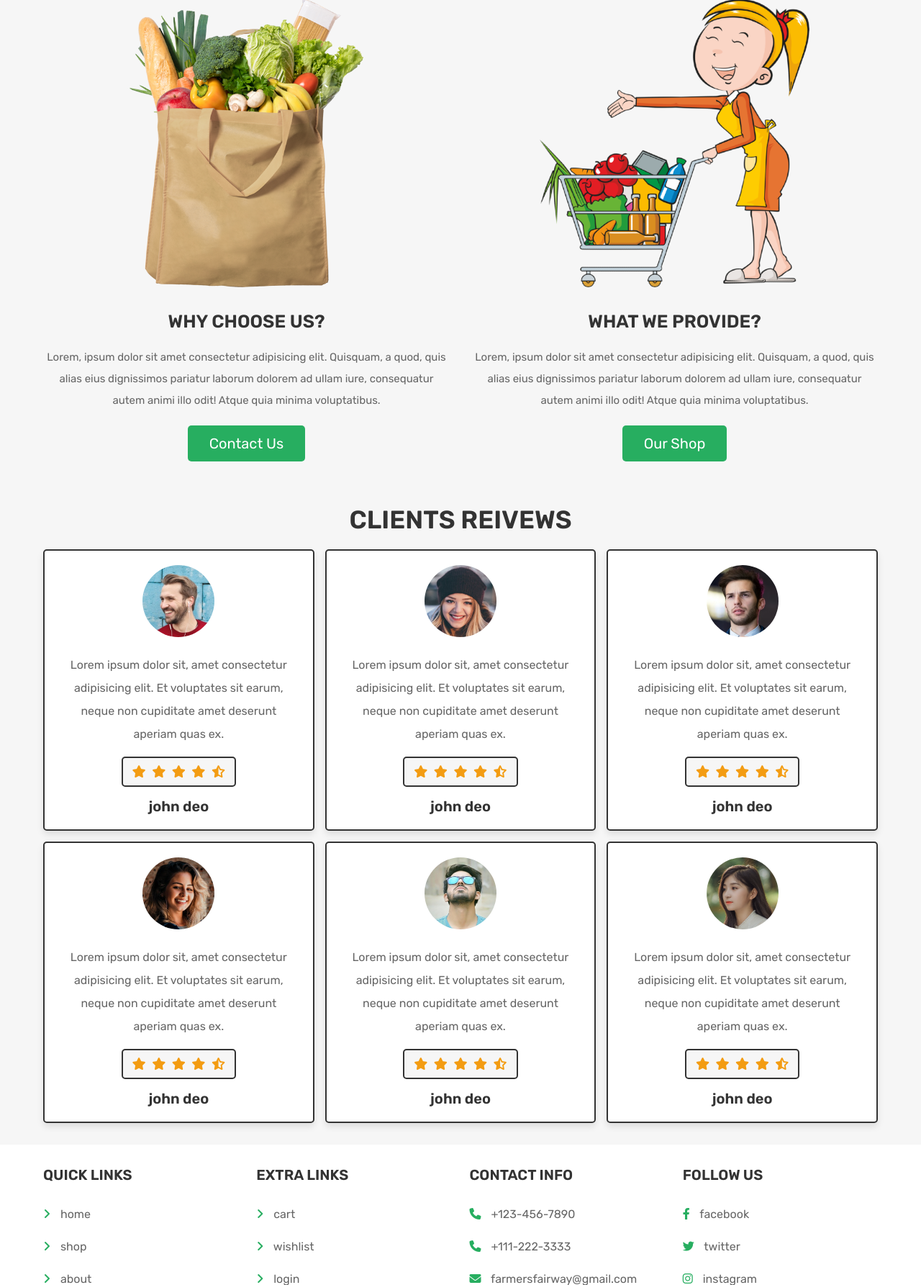
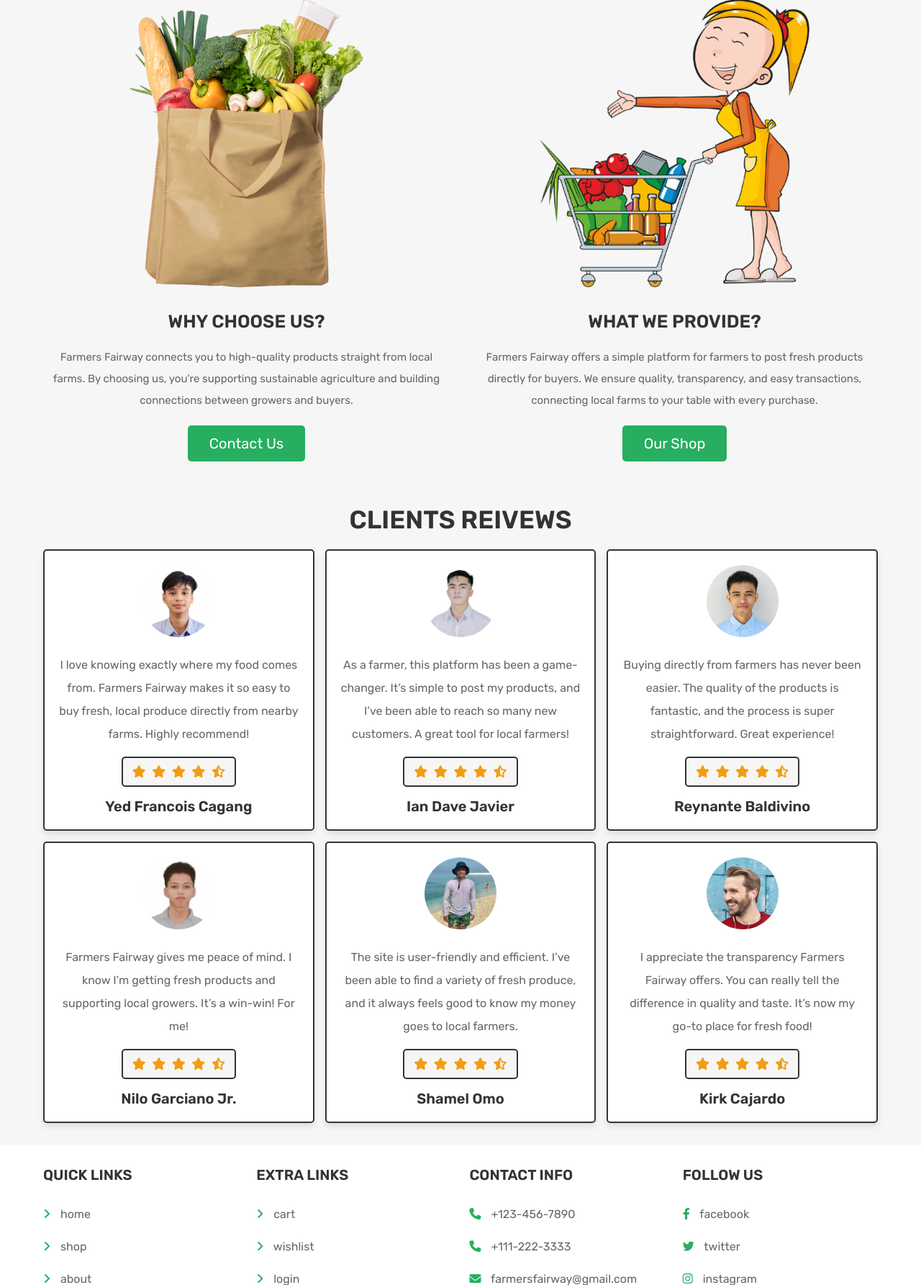
Before and after one commit to Javier-Ian/Farmers-Fairway, a PHP site: page /about.php in a window 1280 px wide. Shown: the part 100-1885 px from the top of the page at 72% size. Run offline with PHP 8.4, Linux system fonts and the light colour scheme; the visitor is signed in with stand-in values (Sample User, id 1); data that the repository does not hold is empty; some libraries are stand-ins or nearby versions.

Commit message:
changes in about page

```diff
--- a/about.php
+++ b/about.php
@@ -38,14 +38,14 @@
       <div class="box">
          <img src="images/about-img-1.png" alt="">
          <h3>why choose us?</h3>
-         <p>Lorem, ipsum dolor sit amet consectetur adipisicing elit. Quisquam, a quod, quis alias eius dignissimos pariatur laborum dolorem ad ullam iure, consequatur autem animi illo odit! Atque quia minima voluptatibus.</p>
+         <p>Farmers Fairway connects you to high-quality products straight from local farms. By choosing us, you're supporting sustainable agriculture and building connections between growers and buyers.</p>
          <a href="contact.php" class="btn">contact us</a>
       </div>
 
       <div class="box">
          <img src="images/about-img-2.png" alt="">
          <h3>what we provide?</h3>
-         <p>Lorem, ipsum dolor sit amet consectetur adipisicing elit. Quisquam, a quod, quis alias eius dignissimos pariatur laborum dolorem ad ullam iure, consequatur autem animi illo odit! Atque quia minima voluptatibus.</p>
+         <p>Farmers Fairway offers a simple platform for farmers to post fresh products directly for buyers. We ensure quality, transparency, and easy transactions, connecting local farms to your table with every purchase.</p>
          <a href="shop.php" class="btn">our shop</a>
       </div>
 
@@ -60,8 +60,8 @@
    <div class="box-container">
 
       <div class="box">
-         <img src="images/pic-1.png" alt="">
-         <p>Lorem ipsum dolor sit, amet consectetur adipisicing elit. Et voluptates sit earum, neque non cupiditate amet deserunt aperiam quas ex.</p>
+         <img src="images/yed.jpg" alt="">
+         <p>I love knowing exactly where my food comes from. Farmers Fairway makes it so easy to buy fresh, local produce directly from nearby farms. Highly recommend!</p>
          <div class="stars">
             <i class="fas fa-star"></i>
             <i class="fas fa-star"></i>
@@ -69,12 +69,12 @@
             <i class="fas fa-star"></i>
             <i class="fas fa-star-half-alt"></i>
          </div>
-         <h3>john deo</h3>
+         <h3>Yed Francois Cagang</h3>
       </div>
 
       <div class="box">
-         <img src="images/pic-2.png" alt="">
-         <p>Lorem ipsum dolor sit, amet consectetur adipisicing elit. Et voluptates sit earum, neque non cupiditate amet deserunt aperiam quas ex.</p>
+         <img src="images/ian.jpg" alt="">
+         <p>As a farmer, this platform has been a game-changer. It’s simple to post my products, and I’ve been able to reach so many new customers. A great tool for local farmers!</p>
          <div class="stars">
             <i class="fas fa-star"></i>
             <i class="fas fa-star"></i>
@@ -82,12 +82,12 @@
             <i class="fas fa-star"></i>
             <i class="fas fa-star-half-alt"></i>
          </div>
-         <h3>john deo</h3>
+         <h3>Ian Dave Javier</h3>
       </div>
 
       <div class="box">
-         <img src="images/pic-3.png" alt="">
-         <p>Lorem ipsum dolor sit, amet consectetur adipisicing elit. Et voluptates sit earum, neque non cupiditate amet deserunt aperiam quas ex.</p>
+         <img src="images/rey.jpg" alt="">
+         <p>Buying directly from farmers has never been easier. The quality of the products is fantastic, and the process is super straightforward. Great experience!</p>
          <div class="stars">
             <i class="fas fa-star"></i>
             <i class="fas fa-star"></i>
@@ -95,12 +95,12 @@
             <i class="fas fa-star"></i>
             <i class="fas fa-star-half-alt"></i>
          </div>
-         <h3>john deo</h3>
+         <h3>Reynante Baldivino</h3>
       </div>
 
       <div class="box">
-         <img src="images/pic-4.png" alt="">
-         <p>Lorem ipsum dolor sit, amet consectetur adipisicing elit. Et voluptates sit earum, neque non cupiditate amet deserunt aperiam quas ex.</p>
+         <img src="images/nilo.jpg" alt="">
+         <p>Farmers Fairway gives me peace of mind. I know I’m getting fresh products and supporting local growers. It’s a win-win! For me!</p>
          <div class="stars">
             <i class="fas fa-star"></i>
             <i class="fas fa-star"></i>
@@ -108,12 +108,12 @@
             <i class="fas fa-star"></i>
             <i class="fas fa-star-half-alt"></i>
          </div>
-         <h3>john deo</h3>
+         <h3>Nilo Garciano Jr.</h3>
       </div>
 
       <div class="box">
-         <img src="images/pic-5.png" alt="">
-         <p>Lorem ipsum dolor sit, amet consectetur adipisicing elit. Et voluptates sit earum, neque non cupiditate amet deserunt aperiam quas ex.</p>
+         <img src="images/shamel.jpg" alt="">
+         <p>The site is user-friendly and efficient. I’ve been able to find a variety of fresh produce, and it always feels good to know my money goes to local farmers.</p>
          <div class="stars">
             <i class="fas fa-star"></i>
             <i class="fas fa-star"></i>
@@ -121,12 +121,12 @@
             <i class="fas fa-star"></i>
             <i class="fas fa-star-half-alt"></i>
          </div>
-         <h3>john deo</h3>
+         <h3>Shamel Omo</h3>
       </div>
 
       <div class="box">
-         <img src="images/pic-6.png" alt="">
-         <p>Lorem ipsum dolor sit, amet consectetur adipisicing elit. Et voluptates sit earum, neque non cupiditate amet deserunt aperiam quas ex.</p>
+         <img src="images/pic-1.png" alt="">
+         <p>I appreciate the transparency Farmers Fairway offers. You can really tell the difference in quality and taste. It’s now my go-to place for fresh food!</p>
          <div class="stars">
             <i class="fas fa-star"></i>
             <i class="fas fa-star"></i>
@@ -134,7 +134,7 @@
             <i class="fas fa-star"></i>
             <i class="fas fa-star-half-alt"></i>
          </div>
-         <h3>john deo</h3>
+         <h3>Kirk Cajardo</h3>
       </div>
 
    </div>
```
Also changed, not shown: images/ian.jpg (added), images/nilo.jpg (added), images/rey.jpg (added), images/shamel.jpg (added), images/yed.jpg (added).
